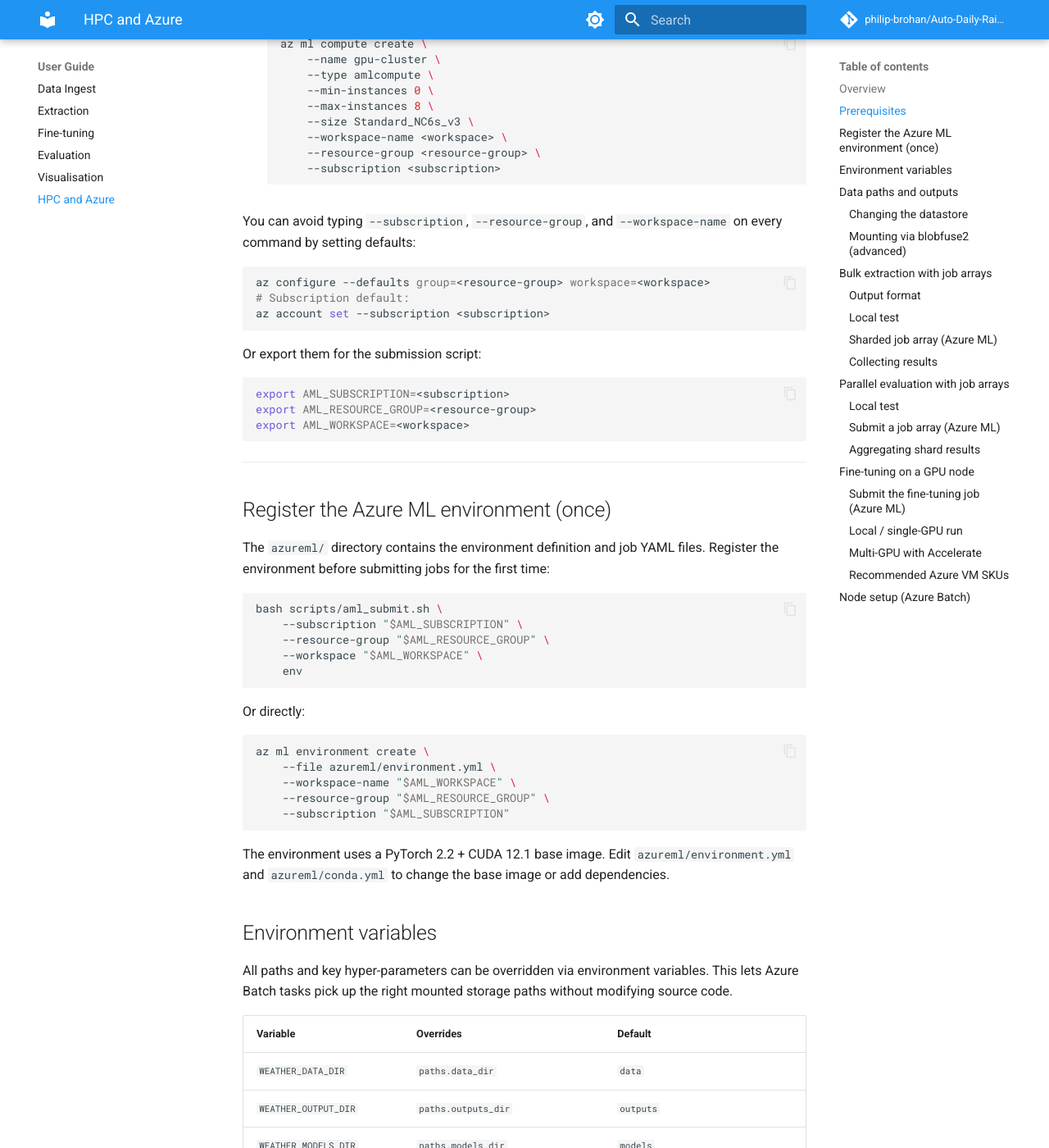
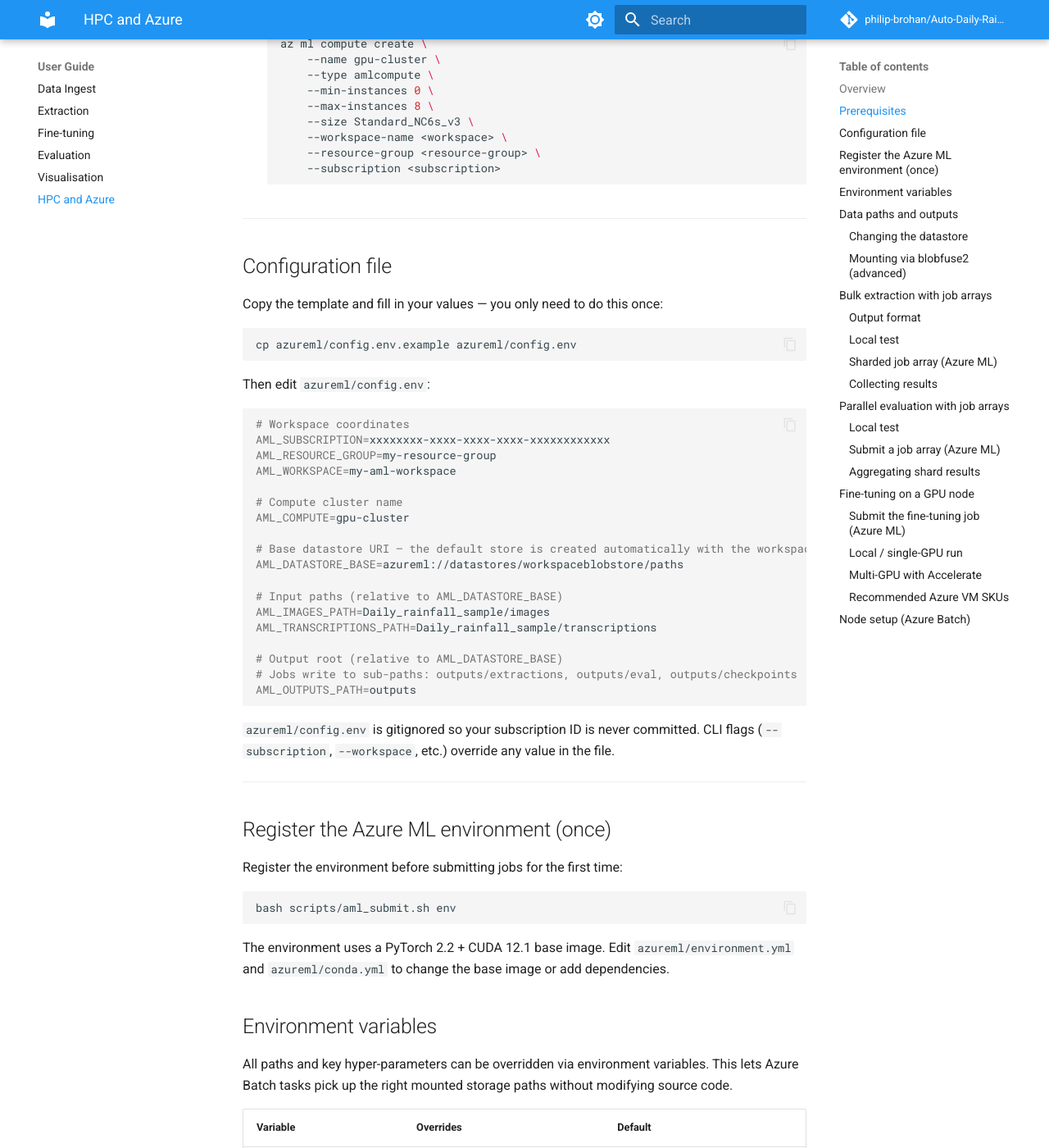
Before and after one commit to philip-brohan-mo/auto-daily-rainfall-mo, an MkDocs documentation site: the page built from docs/guide/hpc-azure.md, in a window 1280 px wide and 1400 px high, scrolled down 1116 px. Shown: the whole window at 82% size. Built offline with MkDocs 1.6.1 and Material for MkDocs 9.7.7, drawn with Linux system fonts in a browser that asks for light colours; comment, search, counter and statistics services are not loaded; some of the changed text lies outside the part shown.

Commit message:
Add azureml/config.env for workspace coordinates and data paths
- azureml/config.env.example: template with AML_SUBSCRIPTION,
  AML_RESOURCE_GROUP, AML_WORKSPACE, AML_COMPUTE, AML_DATASTORE_BASE,
  AML_IMAGES_PATH, AML_TRANSCRIPTIONS_PATH, AML_OUTPUTS_PATH
- scripts/aml_submit.sh: sources azureml/config.env automatically before
  parsing CLI flags; builds input/output datastore URIs from config;
  passes them as --set overrides on every az ml job create call;
  prints resolved values before submitting
- .gitignore: add azureml/config.env (subscription ID should not be committed)
- docs: add 'Configuration file' section; simplify all submission examples
  to just 'bash scripts/aml_submit.sh <command>'

Co-authored-by: Copilot <223556219+Copilot@users.noreply.github.com>

````diff
--- a/docs/guide/hpc-azure.md
+++ b/docs/guide/hpc-azure.md
@@ -47,45 +47,50 @@ The pipeline has three compute-intensive stages suited to HPC:
         --subscription <subscription>
     ```
 
-You can avoid typing `--subscription`, `--resource-group`, and `--workspace-name` on every command by setting defaults:
+---
+
+## Configuration file
+
+Copy the template and fill in your values — you only need to do this once:
 
 ```bash
-az configure --defaults group=<resource-group> workspace=<workspace>
-# Subscription default:
-az account set --subscription <subscription>
+cp azureml/config.env.example azureml/config.env
 ```
 
-Or export them for the submission script:
+Then edit `azureml/config.env`:
 
 ```bash
-export AML_SUBSCRIPTION=<subscription>
-export AML_RESOURCE_GROUP=<resource-group>
-export AML_WORKSPACE=<workspace>
+# Workspace coordinates
+AML_SUBSCRIPTION=xxxxxxxx-xxxx-xxxx-xxxx-xxxxxxxxxxxx
+AML_RESOURCE_GROUP=my-resource-group
+AML_WORKSPACE=my-aml-workspace
+
+# Compute cluster name
+AML_COMPUTE=gpu-cluster
+
+# Base datastore URI — the default store is created automatically with the workspace
+AML_DATASTORE_BASE=azureml://datastores/workspaceblobstore/paths
+
+# Input paths (relative to AML_DATASTORE_BASE)
+AML_IMAGES_PATH=Daily_rainfall_sample/images
+AML_TRANSCRIPTIONS_PATH=Daily_rainfall_sample/transcriptions
+
+# Output root (relative to AML_DATASTORE_BASE)
+# Jobs write to sub-paths: outputs/extractions, outputs/eval, outputs/checkpoints
+AML_OUTPUTS_PATH=outputs
 ```
+
+`azureml/config.env` is gitignored so your subscription ID is never committed.
+CLI flags (`--subscription`, `--workspace`, etc.) override any value in the file.
 
 ---
 
 ## Register the Azure ML environment (once)
 
-The `azureml/` directory contains the environment definition and job YAML files.
 Register the environment before submitting jobs for the first time:
 
 ```bash
-bash scripts/aml_submit.sh \
-    --subscription "$AML_SUBSCRIPTION" \
-    --resource-group "$AML_RESOURCE_GROUP" \
-    --workspace "$AML_WORKSPACE" \
-    env
-```
-
-Or directly:
-
-```bash
-az ml environment create \
-    --file azureml/environment.yml \
-    --workspace-name "$AML_WORKSPACE" \
-    --resource-group "$AML_RESOURCE_GROUP" \
-    --subscription "$AML_SUBSCRIPTION"
+bash scripts/aml_submit.sh env
 ```
 
 The environment uses a PyTorch 2.2 + CUDA 12.1 base image.  Edit
@@ -202,32 +207,19 @@ weather-extract batch-extract \
 
 ### Sharded job array (Azure ML)
 
-Use `scripts/aml_submit.sh` to submit one Azure ML job per shard:
+Use `scripts/aml_submit.sh` — it reads workspace coordinates and paths from
+`azureml/config.env` automatically:
 
 ```bash
-bash scripts/aml_submit.sh \
-    --subscription "$AML_SUBSCRIPTION" \
-    --resource-group "$AML_RESOURCE_GROUP" \
-    --workspace "$AML_WORKSPACE" \
-    --total-shards 8 \
-    extract
+bash scripts/aml_submit.sh --total-shards 8 extract
 ```
 
-Or submit a single shard directly with the Azure ML CLI:
+The script prints the resolved workspace, compute, and data paths before
+submitting so you can verify them.  Override any value on the command line:
 
 ```bash
-az ml job create \
-    --file azureml/extract_job.yml \
-    --workspace-name "$AML_WORKSPACE" \
-    --resource-group "$AML_RESOURCE_GROUP" \
-    --subscription "$AML_SUBSCRIPTION" \
-    --set environment_variables.SHARD=1 \
-    --set environment_variables.TOTAL_SHARDS=8 \
-    --set display_name="batch-extract-1-of-8"
+bash scripts/aml_submit.sh --total-shards 8 --compute big-gpu-cluster extract
 ```
-
-Edit `azureml/extract_job.yml` to set your compute cluster name and data paths
-before submitting.
 
 ### Collecting results
 
@@ -267,31 +259,8 @@ weather-extract evaluate \
 ### Submit a job array (Azure ML)
 
 ```bash
-bash scripts/aml_submit.sh \
-    --subscription "$AML_SUBSCRIPTION" \
-    --resource-group "$AML_RESOURCE_GROUP" \
-    --workspace "$AML_WORKSPACE" \
-    --total-shards 8 \
-    evaluate
+bash scripts/aml_submit.sh --total-shards 8 evaluate
 ```
-
-Or submit a single shard directly:
-
-```bash
-az ml job create \
-    --file azureml/evaluate_job.yml \
-    --workspace-name "$AML_WORKSPACE" \
-    --resource-group "$AML_RESOURCE_GROUP" \
-    --subscription "$AML_SUBSCRIPTION" \
-    --set environment_variables.SHARD=1 \
-    --set environment_variables.TOTAL_SHARDS=8 \
-    --set display_name="evaluate-1-of-8"
-```
-
-Edit `azureml/evaluate_job.yml` to set your compute cluster name and data paths.
-
-The script `scripts/azure_evaluate_array.sh` is provided for use with Azure Batch
-job arrays if you prefer that service instead of Azure ML.
 
 ### Aggregating shard results
 
@@ -316,11 +285,7 @@ print(f"Macro accuracy:   {statistics.mean(accuracies):.1%}")
 ### Submit the fine-tuning job (Azure ML)
 
 ```bash
-bash scripts/aml_submit.sh \
-    --subscription "$AML_SUBSCRIPTION" \
-    --resource-group "$AML_RESOURCE_GROUP" \
-    --workspace "$AML_WORKSPACE" \
-    finetune
+bash scripts/aml_submit.sh finetune
 ```
 
 Override training hyper-parameters with `--set`:
````
Also changed, not shown: 3 other files.
